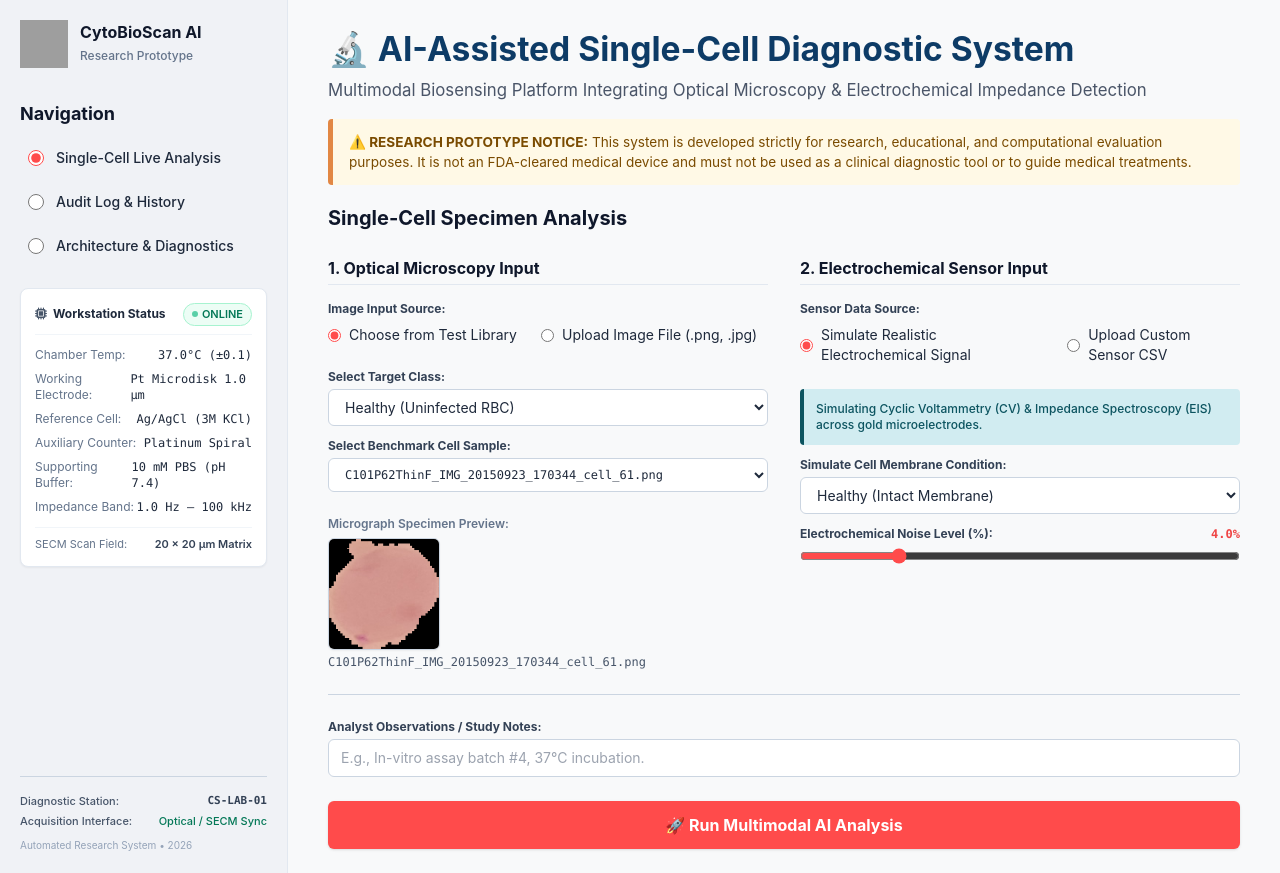
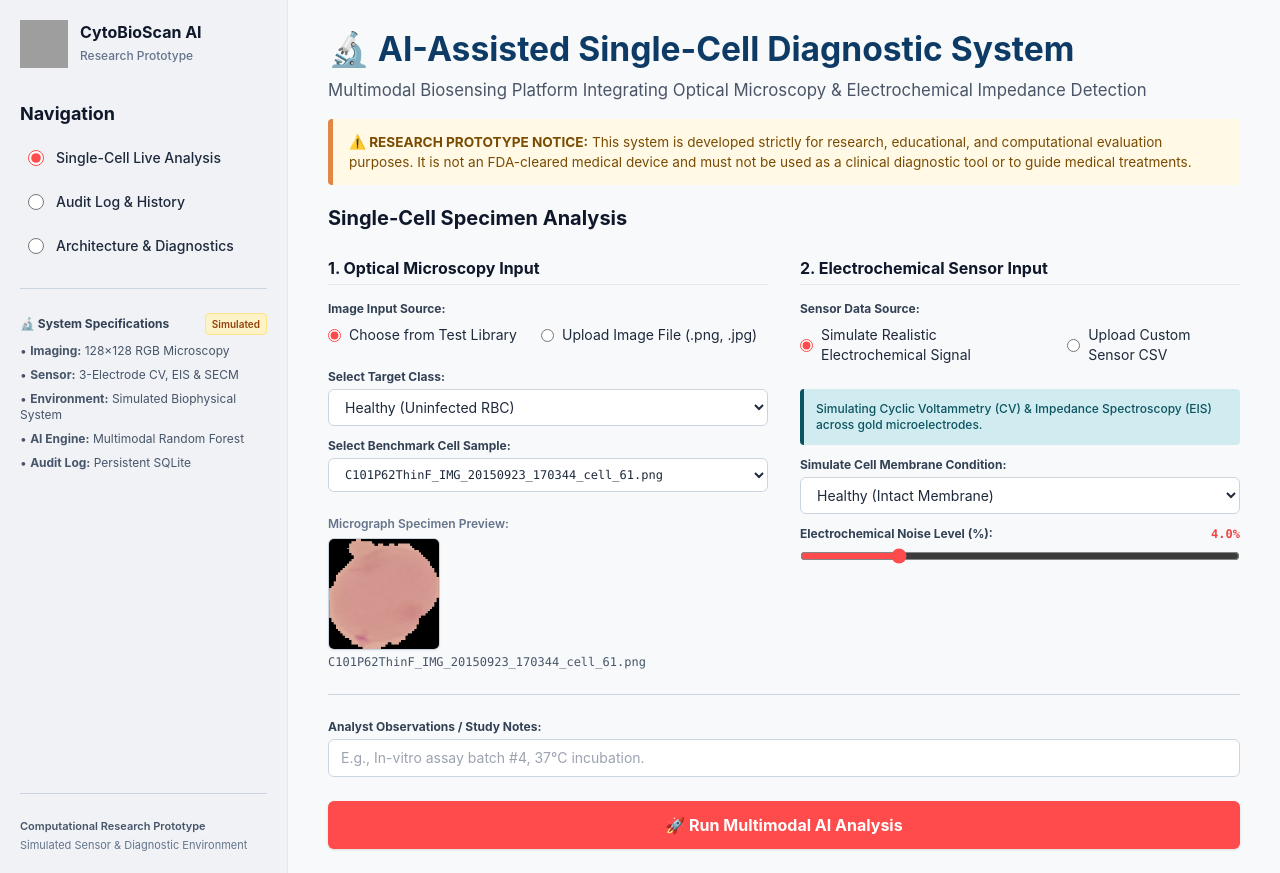
Before and after one commit to Niraj7089/CytoBioscanAI, a Flask app: page / in a window 1280 px wide. Run offline with Flask 3, Linux system fonts and the light colour scheme; parts of the project's set-up code (start-up, migrations or seed data) failed here and were passed over; some libraries are stand-ins or nearby versions; grey boxes are pictures that could not be loaded.

Commit message:
style: Restore System Specifications in sidebar with explicit Simulated Environment notice

```diff
--- a/templates/index.html
+++ b/templates/index.html
@@ -98,64 +98,24 @@
                 </div>
             </div>
 
-            <!-- Live Instrument Telemetry Panel -->
-            <div class="bg-white border border-slate-200 rounded-lg p-3.5 shadow-sm space-y-3">
-                <div class="flex items-center justify-between pb-2 border-b border-slate-100">
-                    <span class="text-xs font-bold text-slate-800 flex items-center space-x-1.5">
-                        <i class="fa-solid fa-microchip text-slate-600"></i>
-                        <span>Workstation Status</span>
-                    </span>
-                    <span class="inline-flex items-center space-x-1 text-[11px] font-semibold text-emerald-700 bg-emerald-50 px-2 py-0.5 rounded-full border border-emerald-200">
-                        <span class="w-1.5 h-1.5 rounded-full bg-emerald-500 animate-pulse"></span>
-                        <span>ONLINE</span>
-                    </span>
+            <!-- Sidebar Info Divider -->
+            <hr class="border-slate-300">
+            <div class="space-y-2 text-xs text-slate-600">
+                <div class="flex items-center justify-between">
+                    <p class="font-bold text-slate-700">🔬 System Specifications</p>
+                    <span class="text-[10px] bg-amber-100 text-amber-800 font-semibold px-1.5 py-0.5 rounded border border-amber-200">Simulated</span>
                 </div>
-
-                <div class="space-y-2 text-xs text-slate-600">
-                    <div class="flex justify-between items-center">
-                        <span class="text-slate-500">Chamber Temp:</span>
-                        <span class="font-mono font-medium text-slate-800">37.0°C (±0.1)</span>
-                    </div>
-                    <div class="flex justify-between items-center">
-                        <span class="text-slate-500">Working Electrode:</span>
-                        <span class="font-mono font-medium text-slate-800">Pt Microdisk 1.0 µm</span>
-                    </div>
-                    <div class="flex justify-between items-center">
-                        <span class="text-slate-500">Reference Cell:</span>
-                        <span class="font-mono font-medium text-slate-800">Ag/AgCl (3M KCl)</span>
-                    </div>
-                    <div class="flex justify-between items-center">
-                        <span class="text-slate-500">Auxiliary Counter:</span>
-                        <span class="font-mono font-medium text-slate-800">Platinum Spiral</span>
-                    </div>
-                    <div class="flex justify-between items-center">
-                        <span class="text-slate-500">Supporting Buffer:</span>
-                        <span class="font-mono font-medium text-slate-800">10 mM PBS (pH 7.4)</span>
-                    </div>
-                    <div class="flex justify-between items-center">
-                        <span class="text-slate-500">Impedance Band:</span>
-                        <span class="font-mono font-medium text-slate-800">1.0 Hz – 100 kHz</span>
-                    </div>
-                </div>
-
-                <div class="pt-2 border-t border-slate-100 flex items-center justify-between text-[11px] text-slate-500">
-                    <span>SECM Scan Field:</span>
-                    <span class="font-semibold text-slate-700">20 × 20 µm Matrix</span>
-                </div>
+                <p>• <strong>Imaging:</strong> 128×128 RGB Microscopy</p>
+                <p>• <strong>Sensor:</strong> 3-Electrode CV, EIS &amp; SECM</p>
+                <p>• <strong>Environment:</strong> Simulated Biophysical System</p>
+                <p>• <strong>AI Engine:</strong> Multimodal Random Forest</p>
+                <p>• <strong>Audit Log:</strong> Persistent SQLite</p>
             </div>
         </div>
 
-        <!-- Station Metadata Footer -->
-        <div class="pt-4 border-t border-slate-300 text-xs text-slate-500 space-y-1">
-            <div class="flex items-center justify-between text-[11px]">
-                <span class="font-medium text-slate-600">Diagnostic Station:</span>
-                <span class="font-mono font-semibold text-slate-700">CS-LAB-01</span>
-            </div>
-            <div class="flex items-center justify-between text-[11px]">
-                <span class="font-medium text-slate-600">Acquisition Interface:</span>
-                <span class="text-emerald-700 font-medium">Optical / SECM Sync</span>
-            </div>
-            <p class="text-[10px] text-slate-400 pt-1">Automated Research System • 2026</p>
+        <div class="text-[11px] text-slate-500 pt-6 border-t border-slate-300">
+            <span class="font-semibold text-slate-600 block mb-0.5">Computational Research Prototype</span>
+            Simulated Sensor &amp; Diagnostic Environment
         </div>
     </aside>
 
```
